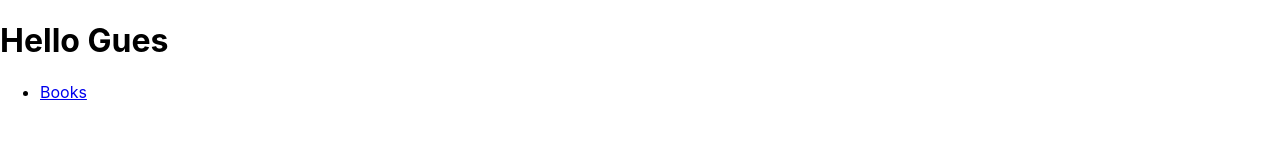
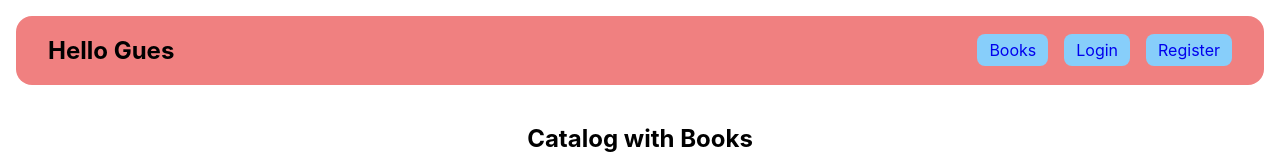
Before and after one commit to NikolaySlavov-96/Client-Book-Library, a React (Create React App) app: page / in a window 1280 px wide. Shown: the top 159 px of the page. Built offline with nearby package versions, Linux system fonts and the light colour scheme; no server answers.

Commit message:
enhanced and styling header / navigation

```diff
--- a/src/component/Header/Header.js
+++ b/src/component/Header/Header.js
@@ -1,6 +1,7 @@
 import { NavLink } from "react-router-dom";
+import { useAuthContext } from "../../contexts/AuthContext";
 
-import { useAuthContext } from "../../contexts/AuthContext";
+import style from './Header.module.css';
 
 
 export const Header = () => {
@@ -9,22 +10,29 @@ export const Header = () => {
     const name = email?.split('@')[0];
 
     return (
-        <div>
-            <h1>Hello {name ? name : 'Gues'}</h1>
+        <header className={style['navigation__container']}>
+            <nav className={style['navigation__nav']}>
+                <h1>Hello {name ? name : 'Gues'}</h1>
+                <ul className={style['navigation__ul']}>
+                    <li><NavLink to='/book'>Books</NavLink></li>
+                    {
+                        !email && (<>
+                            <li><NavLink to='/auth/login'>Login</NavLink></li>
+                            <li><NavLink to='/auth/register'>Register</NavLink></li>
+                        </>)
+                    }
 
-            <nav>
-                <ul>
-                    <li><NavLink to='/book'>Books</NavLink></li>
                     {
                         email && (<>
                             <li><NavLink to='/userbook/forreading'>For Reading</NavLink></li>
                             <li><NavLink to='/userbook/reading'>Reading</NavLink></li>
                             <li><NavLink to='/userbook/forpurchase'>For Purchase</NavLink></li>
                             <li><NavLink to='/userbook/purchase'>Purchase</NavLink></li>
+                            <li><NavLink to='/auth/logout'>Logout</NavLink></li>
                         </>)
                     }
                 </ul>
             </nav>
-        </div>
+        </header>
     );
 }
--- /dev/null
+++ b/src/component/Header/Header.module.css
@@ -0,0 +1,39 @@
+.navigation__container {
+    margin: 1rem 1rem 0 1rem;
+    background-color: lightcoral;
+    border-radius: 1rem;
+}
+
+.navigation__nav {
+    display: flex;
+    align-items: center;
+    justify-content: space-between;
+}
+
+.navigation__nav h1 {
+    margin-left: 2rem;
+}
+
+.navigation__ul {
+    margin-right: 2rem;
+    display: flex;
+    gap: 1rem;
+}
+
+.navigation__ul li {
+    list-style: none;
+    color: green;
+    padding: 6px 12px;
+    background-color: lightskyblue;
+    border-radius: 8px;
+}
+
+.navigation__ul li:hover {
+    background-color: white;
+    padding: 4px 10px;
+    border: 2px solid lightskyblue;
+}
+
+.navigation__ul li a {
+    text-decoration: none;
+}
```
